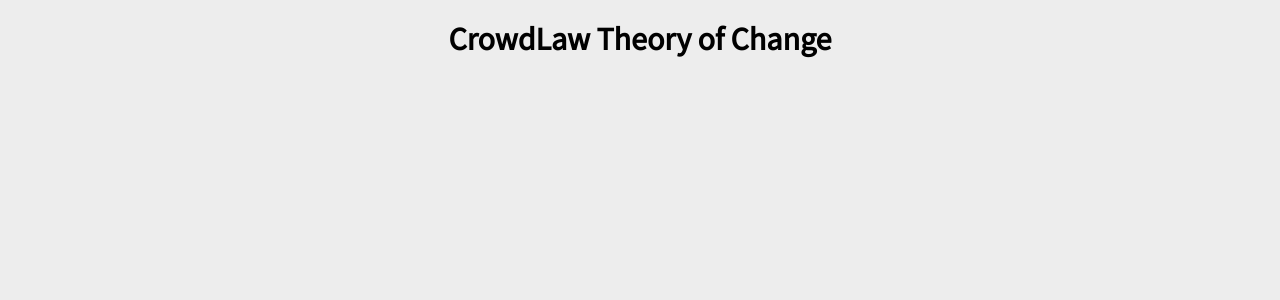
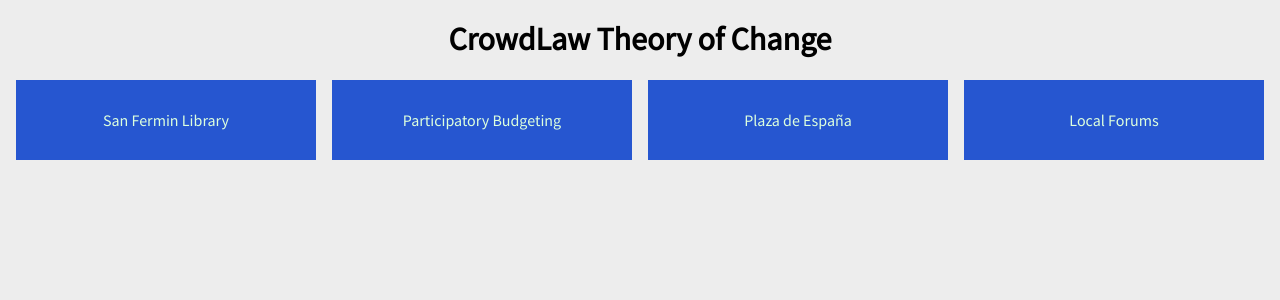
Before and after one commit to opleban/theory-of-change-app, a React app: page / in a window 1280 px wide. Shown: the top 300 px of the page. Built offline with nearby package versions, Linux system fonts and the light colour scheme.

Commit message:
Adds home page and relative links

```diff
--- a/src/App.js
+++ b/src/App.js
@@ -13,8 +13,8 @@ class App extends Component {
       <div className="App">
         <ToCRouter>
           <HomePagePartial route="/" />
-          <SanFerminPartial route="/san-fermin" />
-          <PBPartial route="/participatory-budget" />
+          <SanFerminPartial route="san-fermin" />
+          <PBPartial route="participatory-budget" />
         </ToCRouter>
       </div>
     );
--- a/src/configs/boards-config.js
+++ b/src/configs/boards-config.js
@@ -42,6 +42,7 @@ export function loadBoardData(file, config, callbackFn) {
 function _convertBoardDataToBoardObject(data, config) {
   config.cards =
     data.map((card) => {
+      console.log(card);
       return {
         cardStage: card['Card Stage'],
         cardText: {
@@ -67,6 +68,7 @@ export function getBoardLocale(pbBoard, locale='en') {
     title: title[locale],
     cards: cards.map((card) => {
       const {cardStage, cardText, cardHTML, section } = card;
+      console.log(card);
       return { cardStage,
                cardText: cardText[locale],
                cardHTML: (cardHTML||{})[locale],
@@ -185,12 +187,12 @@ export const pbConfig = {
   style: 'default',
   sectionConfigs: {
     1: {
-      height: 500,
+      height: 475,
       color: 'rgba(38, 86, 208, 1)'
     },
     2: {
-      height: 500,
-      color: 'rgba(238, 132, 52, 1)'
+      height: 325,
+      color: 'rgba(201, 93, 99, 1)'
     }
   },
 
--- a/src/configs/stages.js
+++ b/src/configs/stages.js
@@ -3,7 +3,7 @@ export default {
     id: 'problem',
     SINGULAR: {
       en: 'Problem',
-      es: 'Problema/Necesidad'
+      es: 'Problema'
     },
     PLURAL: {
       en: 'Problems',
@@ -17,12 +17,12 @@ export default {
   INPUT: {
     id: 'input',
     SINGULAR: {
-      en: 'Inputs/Activitys',
-      es: 'Insumos/Actividades'
+      en: 'Input',
+      es: 'Insumo'
     },
     PLURAL: {
-      en: 'Inputs/Activities',
-      es: 'Insumos/Actividades'
+      en: 'Inputs-Activities',
+      es: 'Insumos-Actividades'
     },
     DESCRIPTION: {
       en: 'Insert coin here.',
--- a/src/configs/strings.js
+++ b/src/configs/strings.js
@@ -1,8 +1,26 @@
 export default {
-	HOME: {
-		TITLE: {
-			es: 'CrowdLaw Teoria del cambio',
-			en: 'CrowdLaw Theory of Change'
+	"HOME": {
+		"TITLE": {
+			"es": "CrowdLaw Teoria del cambio",
+			"en": "CrowdLaw Theory of Change"
+		}
+	},
+	"CASE_STUDIES": {
+		"SAN_FERMIN": {
+			"es": "Biblioteca de San Fermin",
+			"en": "San Fermin Library"
+		},
+		"PB": {
+			"en": "Participatory Budgeting",
+    		"es": "Presupuestos Participativos"
+		},
+		"FOROS_LOCALES": {
+			"en": "Local Forums",
+			"es": "Foros Locales"
+		},
+		"PLAZA_DE_ESPANA": {
+			"en": "Plaza de España",
+			"es": "Plaza de España"
 		}
 	}
 }
--- a/src/containers/toc-router.js
+++ b/src/containers/toc-router.js
@@ -1,7 +1,5 @@
 import React, {Component} from "react";
 import {getCurrentPath} from '../lib/helpers';
-
-const LocaleContext = React.createContext({});
 
 export default class ToCRouter extends Component {
   constructor(props) {
@@ -16,7 +14,6 @@ export default class ToCRouter extends Component {
     return React.Children
                 .toArray(children)
                 .filter((child) => {
-                  console.log(child);
                   return child.props.route === this._route;
                 })
   }
--- a/src/lib/helpers.js
+++ b/src/lib/helpers.js
@@ -8,5 +8,12 @@ export function getCurrentLocale(location, defaultLocale, availableLocales) {
 }
 
 export function getCurrentPath(location) {
-	return location.pathname;
+  const PATHS = ['san-fermin', 'participatory-budget'];
+  const path = location.pathname.match(RegExp("[^/]+(?=/$|$)"));
+  if (path) {
+    if (PATHS.includes(path[0])) {
+      return path[0]
+    }
+  }
+  return '/';
 }
--- a/src/partials/toc-home-page.js
+++ b/src/partials/toc-home-page.js
@@ -2,11 +2,47 @@ import React from 'react';
 import STRINGS from '../configs/strings.js';
 import {getCurrentLocale} from '../lib/helpers';
 import LocaleConfigs from '../configs/locales.js';
+import { Grid, Row, Col } from 'react-flexbox-grid';
+import '../styles/toc-home-page.scss';
 
 const {AVAILABLE_LOCALES, DEFAULT_LOCALE} = LocaleConfigs;
 
+const currentLocale = getCurrentLocale(window.location, DEFAULT_LOCALE, AVAILABLE_LOCALES);
+
+function renderCaseStudies() {
+  const CASE_STUDIES = [
+    {name: STRINGS.CASE_STUDIES.SAN_FERMIN[currentLocale], link:'san-fermin'},
+    {name: STRINGS.CASE_STUDIES.PB[currentLocale], link:'participatory-budget'},
+    {name: STRINGS.CASE_STUDIES.PLAZA_DE_ESPANA[currentLocale], link:''},
+    {name: STRINGS.CASE_STUDIES.FOROS_LOCALES[currentLocale], link: ''}
+  ];
+  return (
+    CASE_STUDIES.map((caseStudy, i) => {
+      const {name, link} = caseStudy;
+      return (
+        <Col lg={3} key={i}>
+          <div className="toc-tile">
+            <a href={link}><div className="toc-tile-name">{name}</div></a>
+          </div>
+        </Col>
+      );
+    })
+  );
+}
+
 export default (props) => {
-	const currentLocale =
-		getCurrentLocale(window.location, DEFAULT_LOCALE, AVAILABLE_LOCALES);
-	return (<h1>{STRINGS.HOME.TITLE[currentLocale]}</h1>);
+  return (
+    <div className="toc-home-page">
+      <h1>{STRINGS.HOME.TITLE[currentLocale]}</h1>
+      <div className="toc-tiles">
+        <Grid fluid>
+          <Row>
+            {
+              renderCaseStudies()
+            }
+          </Row>
+        </Grid>
+      </div>
+    </div>
+  );
 }
--- a/src/partials/toc-partials.js
+++ b/src/partials/toc-partials.js
@@ -41,17 +41,6 @@ function ToCPartialConstructor(dataPath, config) {
   }
 }
 
-export const SanFerminPartial = ToCPartialConstructor('data/san_fermin_data.csv', sanFerminConfig);
+export const SanFerminPartial = ToCPartialConstructor('/data/san_fermin_data.csv', sanFerminConfig);
 
-export const PBPartial = ToCPartialConstructor('data/pb_data.csv', pbConfig);
-
-
-
-// <div className="App">
-//   <TOCRouter>
-//     <SanFerminPartial />
-//     <PBPartial />
-//     <ForosLocalesPartial />
-//     <PlazaDeEspanaPartial />
-//   </TOCRouter>
-// </div>
+export const PBPartial = ToCPartialConstructor('/data/pb_data.csv', pbConfig);
--- /dev/null
+++ b/src/styles/toc-home-page.scss
@@ -0,0 +1,25 @@
+.toc-tile {
+  height: 5em;
+  background: rgba(38, 86, 208, 1);
+  position: relative;
+  a {
+    position: absolute;
+    top: 0;
+    bottom: 0;
+    right:0;
+    left: 0;
+    color: #DFD;
+    text-decoration: none;
+    transition: 0.15s;
+    &:hover {
+      background: darken(rgba(38, 86, 208, 1),10%);;
+    }
+    .toc-tile-name {
+      position: absolute;
+      top: 50%;
+      transform: translateY(-50%);
+      left: 0;
+      right: 0;
+    }
+  }
+}
```
Also changed, not shown: src/components/toc-card.js (+0 -8 lines), public/data/pb_data.csv.
